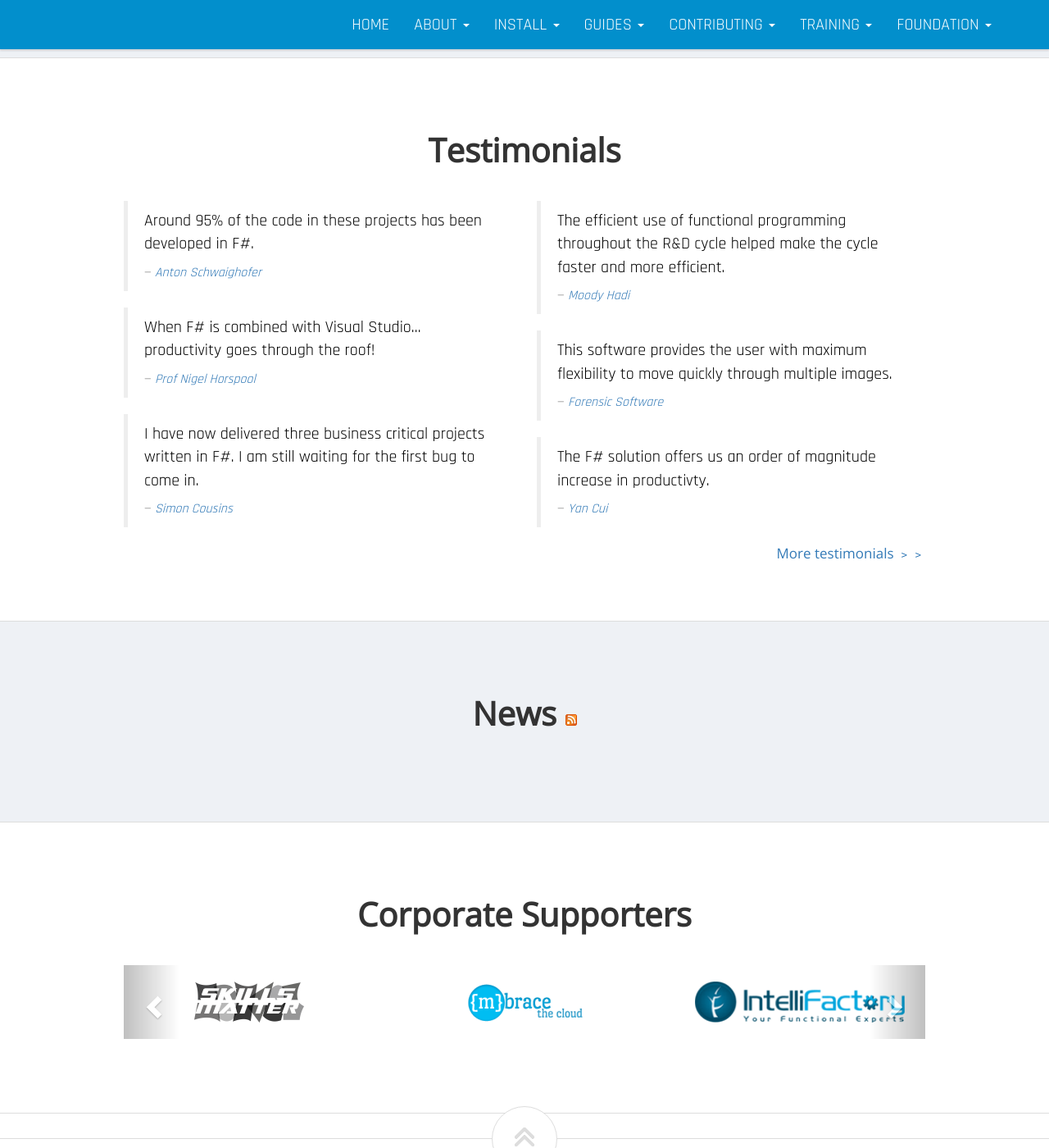
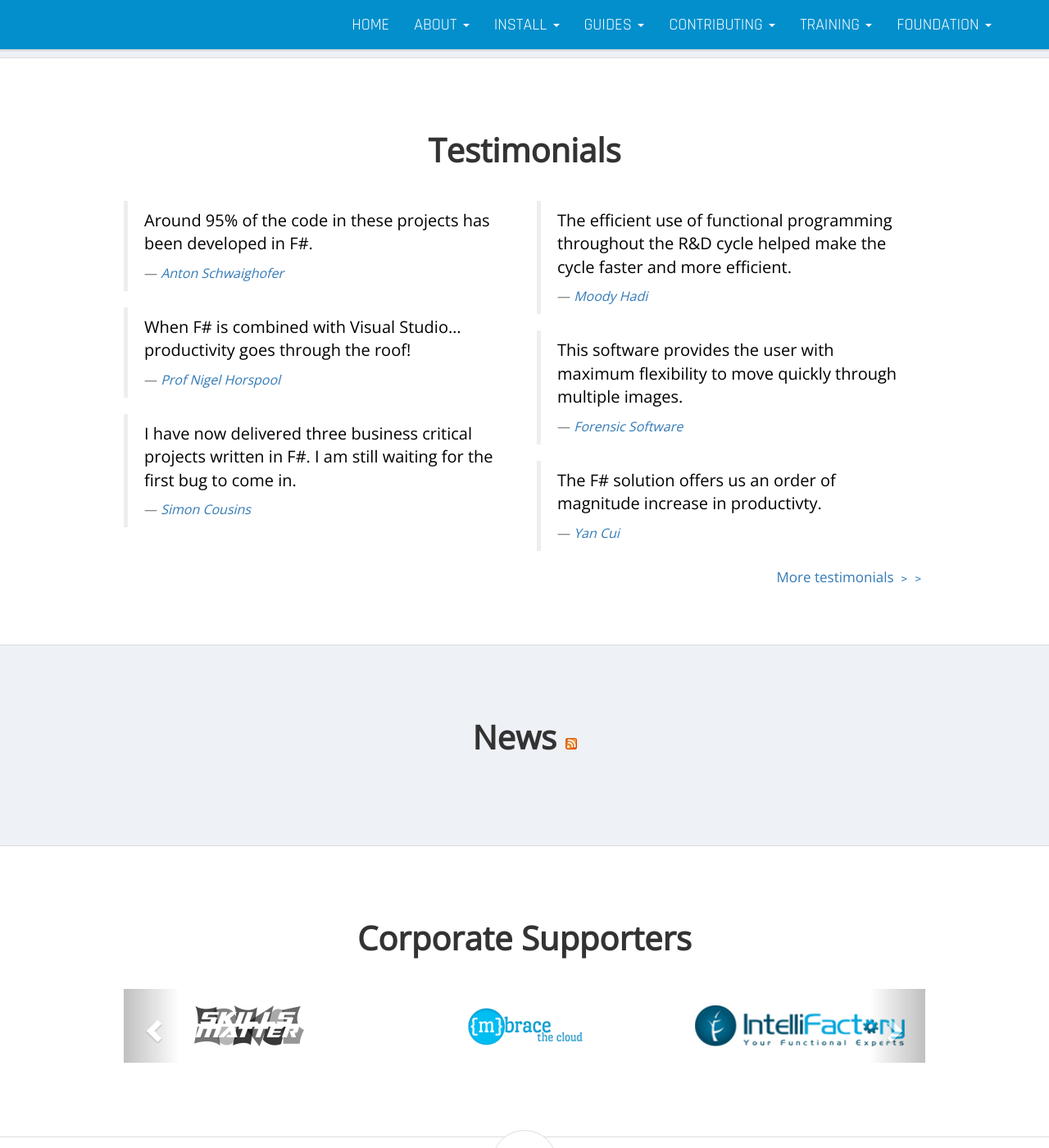
Before and after one commit to fsharp/fsharp.org, a Jekyll site: the page index.html, which Jekyll copies as it is, in a window 1280 px wide and 1400 px high, scrolled down 1256 px. Shown: the whole window at 82% size. Built offline with Jekyll 4.4.1, drawn with Linux system fonts in a browser that asks for light colours; nearby versions of some CDN libraries.

Commit message:
trial Open Sans (4)

```diff
--- a/css/main.css
+++ b/css/main.css
@@ -23,7 +23,7 @@ blockquote {
     font-size: 20px;
 }
 
-.dropdown-menu, blockquote {
+.dropdown-menu {
     font-size: 20px;
     font-family: 'Rajdhani', sans-serif;
 }
```
